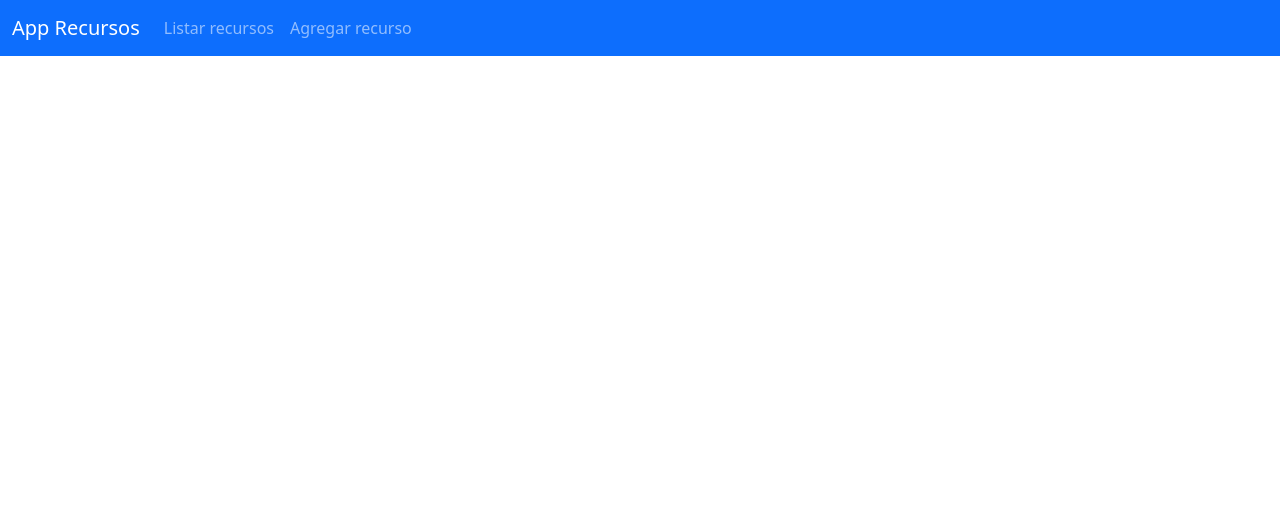
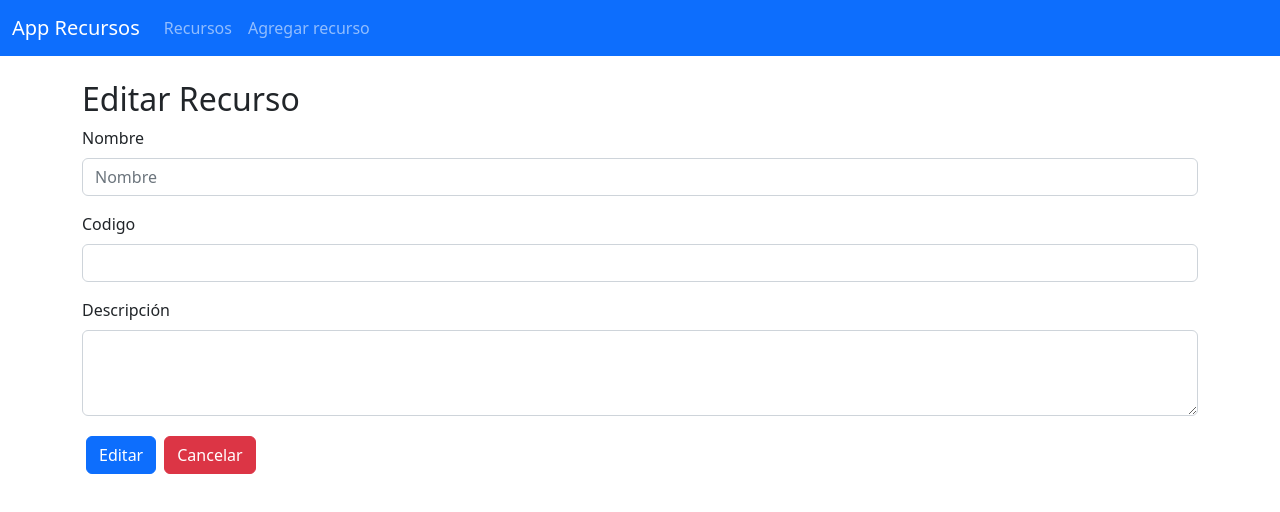
Before and after one commit to ernestoaguaysol/recursos, an Angular app: page /recursos/editar/1 in a window 1280 px wide. Before the commit this address led to /. Shown: the top 512 px of the page. Built offline with nearby package versions, Linux system fonts and the light colour scheme; no server answers.

Commit message:
routerLink cancelar

```diff
--- a/src/app/app.component.html
+++ b/src/app/app.component.html
@@ -10,10 +10,10 @@
           <a class="nav-link active" aria-current="page" href="#">Inicio</a>
         </li> -->
         <li class="nav-item">
-          <a class="nav-link" routerLink="listar-recurso">Listar recursos</a>
+          <a class="nav-link" routerLink="recursos">Recursos</a>
         </li>
         <li class="nav-item">
-          <a class="nav-link" routerLink="agregar-recurso">Agregar recurso</a>
+          <a class="nav-link" routerLink="recursos/agregar">Agregar recurso</a>
         </li>
         <!-- <li class="nav-item dropdown">
           <a class="nav-link dropdown-toggle" href="#" id="navbarDropdownMenuLink" role="button" data-bs-toggle="dropdown" aria-expanded="false">
--- a/src/app/components/recurso/agregar-recurso/agregar-recurso.component.html
+++ b/src/app/components/recurso/agregar-recurso/agregar-recurso.component.html
@@ -15,7 +15,7 @@
         </div>
 
         <button type="submit" class="btn btn-success m-1">Agregar</button>
-        <button type="button" class="btn btn-danger m-1">Cancelar</button>
+        <button type="button" class="btn btn-danger m-1" routerLink="/recursos">Cancelar</button>
 
     </form>
 </div>
--- a/src/app/components/recurso/editar-recurso/editar-recurso.component.html
+++ b/src/app/components/recurso/editar-recurso/editar-recurso.component.html
@@ -15,7 +15,7 @@
         </div>
 
         <button type="submit" class="btn btn-primary m-1">Editar</button>
-        <button type="button" class="btn btn-danger m-1">Cancelar</button>
+        <button type="button" class="btn btn-danger m-1" routerLink="/recursos">Cancelar</button>
 
     </form>
 </div>
--- a/src/app/components/recurso/editar-recurso/editar-recurso.component.ts
+++ b/src/app/components/recurso/editar-recurso/editar-recurso.component.ts
@@ -51,7 +51,7 @@ export class EditarRecursoComponent implements OnInit {
       this.formularioDeRecurso.value
     )
     .subscribe(() => {
-      this.router.navigateByUrl('/listar-recurso')
+      this.router.navigateByUrl('/recursos')
     })
 
   }
--- a/src/app/components/recurso/listar-recurso/listar-recurso.component.html
+++ b/src/app/components/recurso/listar-recurso/listar-recurso.component.html
@@ -1,8 +1,6 @@
 <h2>Lista de recursos</h2>
 
-<!-- <a class="btn btn-primary" routerLink="agregar-recurso" role="button">Agregar recurso</a>
-<a class="btn btn-primary" routerLink="agregar-recurso" role="button">Link</a>
-<button type="button" class="btn btn-primary">Primary</button> -->
+<a class="btn btn-success" routerLink="/recursos/agregar">Agregar</a>
 
 <div class="row">
     <table class="table">
@@ -21,7 +19,7 @@
                 <td>{{recurso.userId}}</td>
                 <td>
                     <div class="btn-group">
-                        <a class="btn btn-info" routerLink="/editar-recurso/{{recurso.id}}">Editar</a>
+                        <a class="btn btn-info" routerLink="/recursos/editar/{{recurso.id}}">Editar</a>
                         <a class="btn btn-danger" (click)="eliminarRecurso(recurso.id, iControl)">Eliminar</a>
                     </div>
                 </td>
```
Also changed, not shown: src/app/app-routing.module.ts (+4 -4 lines).
